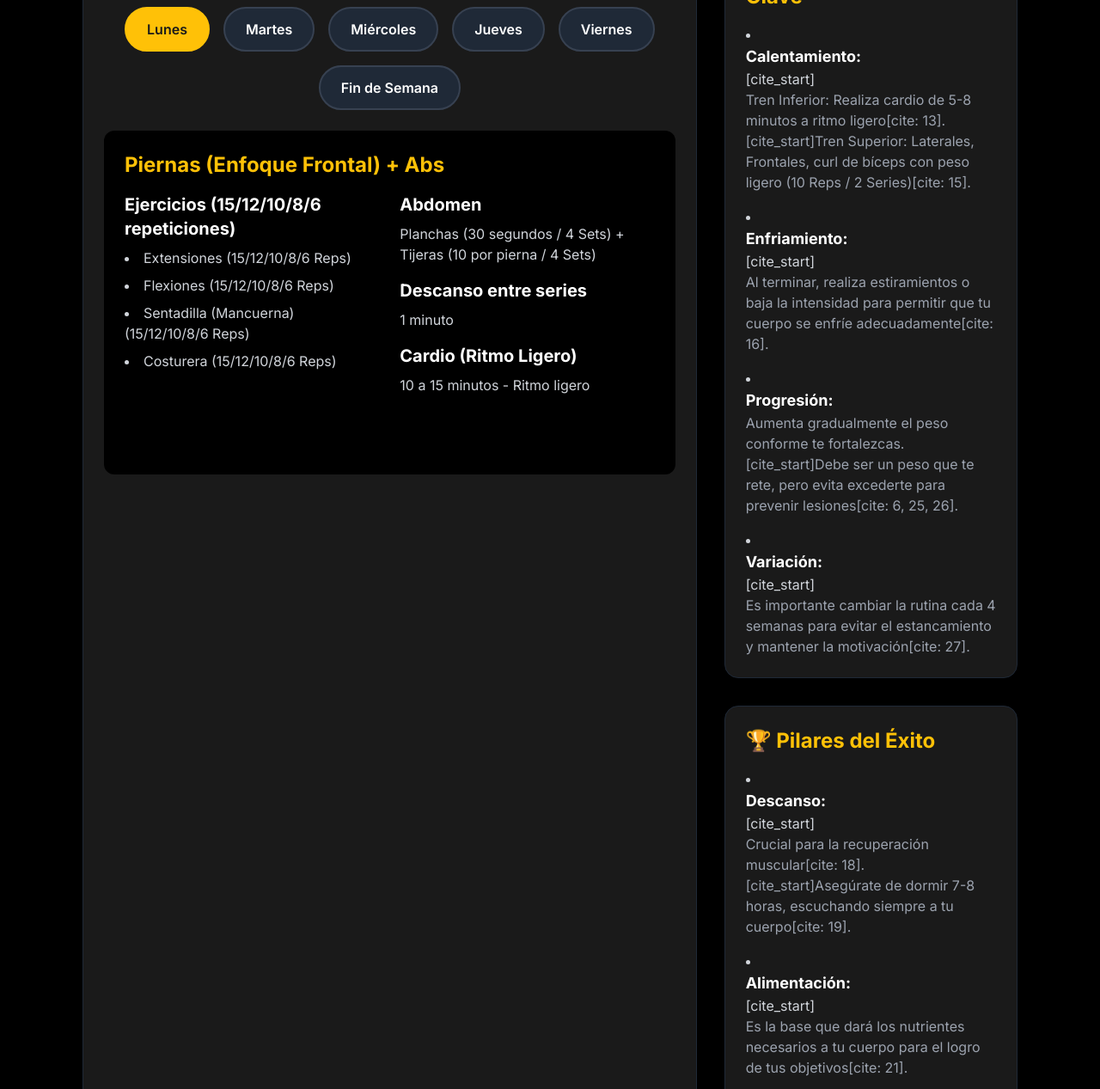
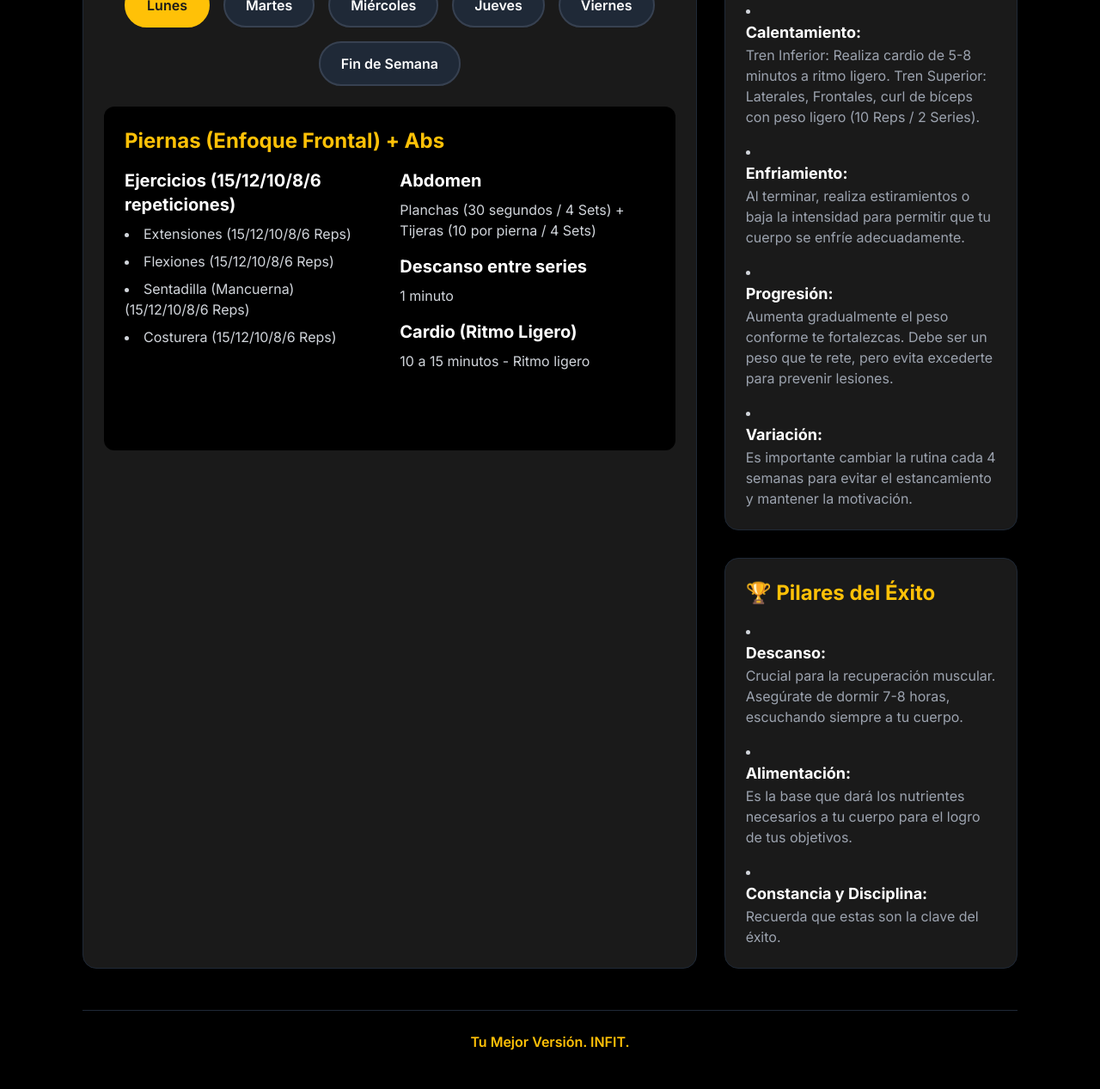
Before and after one commit to INFIT2025/PE-Aymar, a plain HTML site: page index.html in a window 1280 px wide. Shown: the part 429-1696 px from the top of the page at 86% size. Drawn offline with nearby package versions, Linux system fonts and the light colour scheme.

Commit message:
index.html

```diff
--- a/index.html
+++ b/index.html
@@ -32,7 +32,7 @@
             <p class="text-xl font-semibold text-white mb-2">¡Bienvenid@, Aymar!</p>
             <h1 class="text-5xl font-bold text-[#FFC107] uppercase tracking-wider">Tu Plan de Entrenamiento Mensual</h1>
             <p class="mt-4 text-lg max-w-3xl mx-auto text-gray-300">
-                [cite_start]<strong>Nivel 1</strong>[cite: 4]. [cite_start]Este plan de entrenamiento se centrará en ejercicios básicos y compuestos para desarrollar una base sólida de fuerza y masa muscular[cite: 5]. [cite_start]Duración: <strong>4 Semanas</strong>[cite: 7].
+                <strong>Nivel 1</strong>. Este plan de entrenamiento se centrará en ejercicios básicos y compuestos para desarrollar una base sólida de fuerza y masa muscular. Duración: <strong>4 Semanas</strong>.
             </p>
         </header>
 
@@ -60,19 +60,19 @@
                     <ul class="space-y-4 text-gray-300 list-disc list-inside">
                         <li>
                             <h3 class="font-bold text-lg text-white">Calentamiento:</h3>
-                            [cite_start]<p class="text-gray-400">Tren Inferior: Realiza cardio de 5-8 minutos a ritmo ligero[cite: 13]. [cite_start]Tren Superior: Laterales, Frontales, curl de bíceps con peso ligero (10 Reps / 2 Series)[cite: 15].</p>
+                            <p class="text-gray-400">Tren Inferior: Realiza cardio de 5-8 minutos a ritmo ligero. Tren Superior: Laterales, Frontales, curl de bíceps con peso ligero (10 Reps / 2 Series).</p>
                         </li>
                         <li>
                             <h3 class="font-bold text-lg text-white">Enfriamiento:</h3>
-                            [cite_start]<p class="text-gray-400">Al terminar, realiza estiramientos o baja la intensidad para permitir que tu cuerpo se enfríe adecuadamente[cite: 16].</p>
+                            <p class="text-gray-400">Al terminar, realiza estiramientos o baja la intensidad para permitir que tu cuerpo se enfríe adecuadamente.</p>
                         </li>
                         <li>
                             <h3 class="font-bold text-lg text-white">Progresión:</h3>
-                            <p class="text-gray-400">Aumenta gradualmente el peso conforme te fortalezcas. [cite_start]Debe ser un peso que te rete, pero evita excederte para prevenir lesiones[cite: 6, 25, 26].</p>
+                            <p class="text-gray-400">Aumenta gradualmente el peso conforme te fortalezcas. Debe ser un peso que te rete, pero evita excederte para prevenir lesiones.</p>
                         </li>
                         <li>
                             <h3 class="font-bold text-lg text-white">Variación:</h3>
-                            [cite_start]<p class="text-gray-400">Es importante cambiar la rutina cada 4 semanas para evitar el estancamiento y mantener la motivación[cite: 27].</p>
+                            <p class="text-gray-400">Es importante cambiar la rutina cada 4 semanas para evitar el estancamiento y mantener la motivación.</p>
                         </li>
                     </ul>
                 </div>
@@ -82,15 +82,15 @@
                     <ul class="space-y-4 text-gray-300 list-disc list-inside">
                         <li>
                             <h3 class="font-bold text-lg text-white">Descanso:</h3>
-                            [cite_start]<p class="text-gray-400">Crucial para la recuperación muscular[cite: 18]. [cite_start]Asegúrate de dormir 7-8 horas, escuchando siempre a tu cuerpo[cite: 19].</p>
+                            <p class="text-gray-400">Crucial para la recuperación muscular. Asegúrate de dormir 7-8 horas, escuchando siempre a tu cuerpo.</p>
                         </li>
                         <li>
                             <h3 class="font-bold text-lg text-white">Alimentación:</h3>
-                            [cite_start]<p class="text-gray-400">Es la base que dará los nutrientes necesarios a tu cuerpo para el logro de tus objetivos[cite: 21].</p>
+                            <p class="text-gray-400">Es la base que dará los nutrientes necesarios a tu cuerpo para el logro de tus objetivos.</p>
                         </li>
                         <li>
                             <h3 class="font-bold text-lg text-white">Constancia y Disciplina:</h3>
-                            [cite_start]<p class="text-gray-400">Recuerda que estas son la clave del éxito[cite: 35].</p>
+                            <p class="text-gray-400">Recuerda que estas son la clave del éxito.</p>
                         </li>
                     </ul>
                 </div>
@@ -98,7 +98,7 @@
         </main>
 
         <footer class="text-center mt-12 py-6 border-t border-gray-800">
-            <p class="text-[#FFC107] font-semibold">Tu Mejor Versión. [cite_start]INFIT[cite: 34, 36].</p>
+            <p class="text-[#FFC107] font-semibold">Tu Mejor Versión. INFIT.</p>
         </footer>
 
     </div>
@@ -165,7 +165,7 @@
             },
             finde: {
                 group: "Fin de Semana - Descanso",
-                message: "¡Recuerda que el <strong>Descanso</strong> es crucial para la recuperación muscular y el crecimiento! [cite_start]El <strong>Sábado</strong> tienes <strong>Descanso o actividad recreativa</strong> y el <strong>Domingo</strong> es <strong>Descanso</strong>[cite: 8]. Tómate este tiempo para relajarte y dormir lo suficiente (Entre 7-8 horas)."
+                message: "¡Recuerda que el <strong>Descanso</strong> es crucial para la recuperación muscular y el crecimiento! El <strong>Sábado</strong> tienes <strong>Descanso o actividad recreativa</strong> y el <strong>Domingo</strong> es <strong>Descanso</strong>. Tómate este tiempo para relajarte y dormir lo suficiente (Entre 7-8 horas)."
             }
         };
 
```
